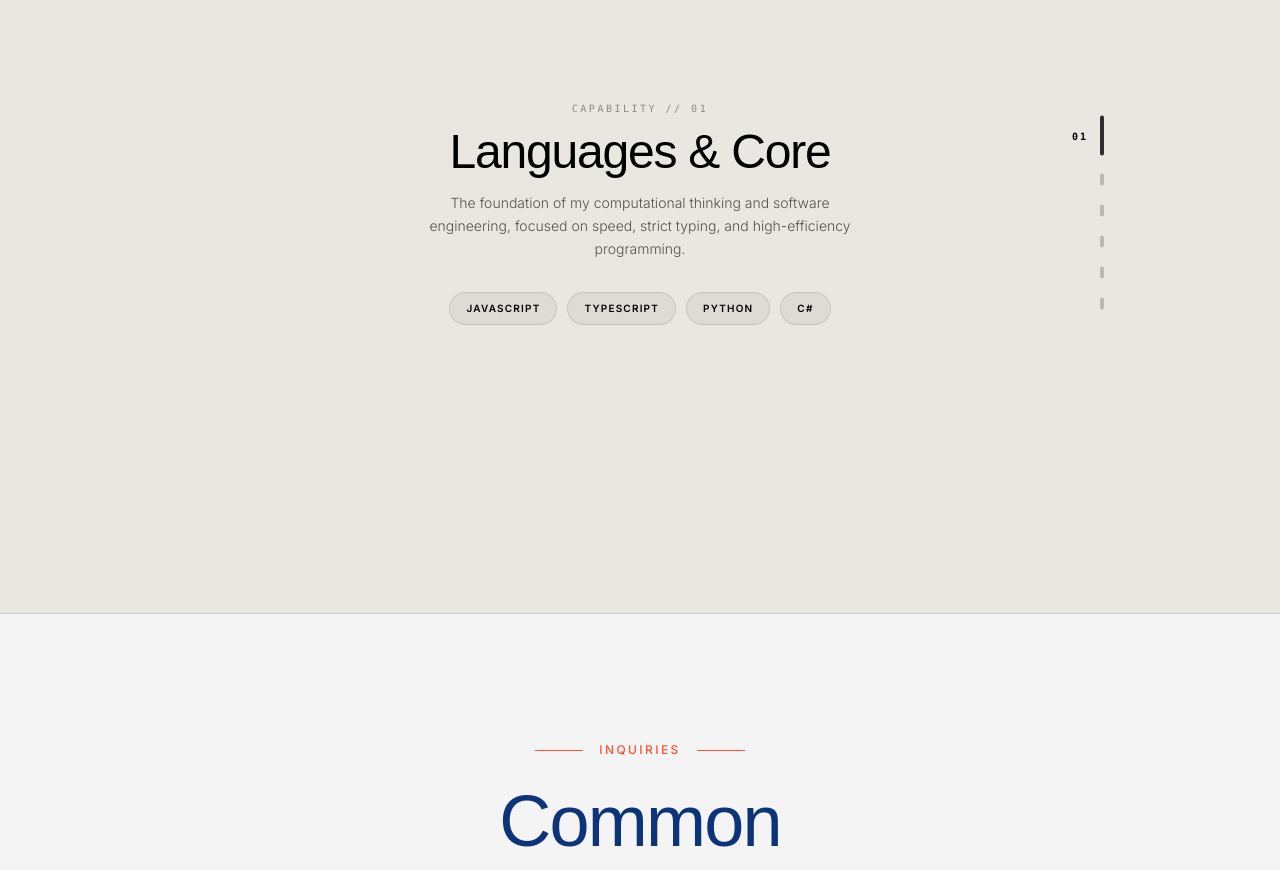
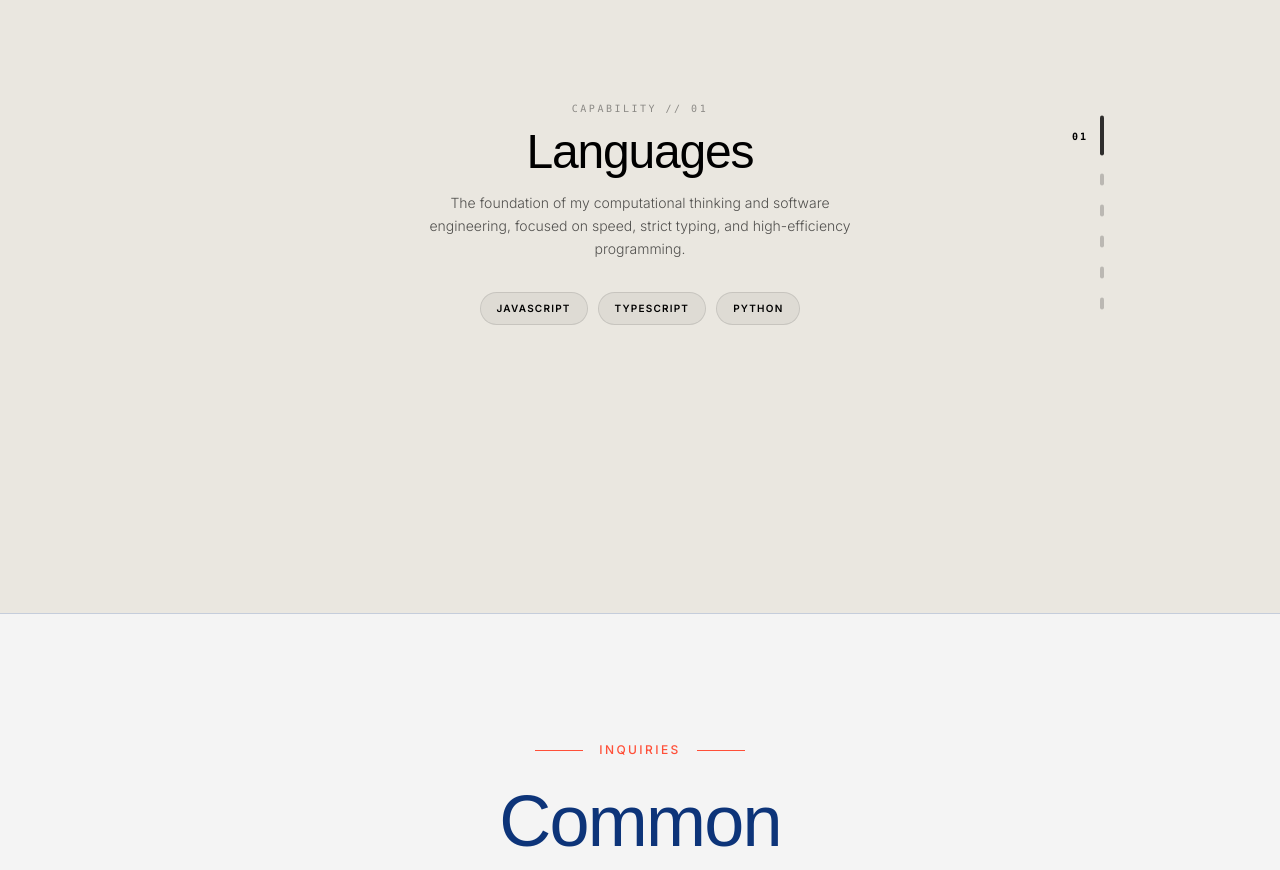
Before and after one commit to Abhas7/Abhas-Portfolio, a Next.js app: page / in a window 1280 px wide. Shown: the part 10180-11050 px from the top of the page. Built offline with nearby package versions, Linux system fonts and the light colour scheme; a web font is replaced by a local one.

Commit message:
adding skills

```diff
--- a/components/Skills.tsx
+++ b/components/Skills.tsx
@@ -6,50 +6,50 @@ import { ScrollingFeatureShowcase } from "@/components/ui/interactive-scrolling-
 
 const techGroups = [
     {
-        title: "Languages & Core",
+        title: "Languages",
         description: "The foundation of my computational thinking and software engineering, focused on speed, strict typing, and high-efficiency programming.",
         icon: <Code size={32} className="text-current" />,
-        skills: ["JavaScript", "TypeScript", "Python", "C#"],
+        skills: ["JavaScript", "TypeScript", "Python"],
         bgColor: "#EAE7E0",
         textColor: "#000000"
     },
     {
-        title: "Frontend Ecosystem",
+        title: "Frontend",
         description: "Crafting immersive web experiences with responsive layouts, pixel-perfect design systems, and highly optimized component architectures.",
         icon: <Globe size={32} className="text-current" />,
-        skills: ["Next.js", "React", "Context API", "Chakra UI", "Vite", "Vue.js", "Three.js", "Tailwind CSS"],
+        skills: ["React.js", "Next.js", "Redux", "Tailwind CSS", "HTML5", "CSS3"],
         bgColor: "#E0E3EA",
         textColor: "#000000"
     },
     {
-        title: "Backend & Systems",
+        title: "Backend",
         description: "Designing secure REST and GraphQL APIs, managing real-time event streams, and implementing scalable, concurrent server architectures.",
         icon: <Server size={32} className="text-current" />,
-        skills: ["Node.js", "Express.js", "ASP.NET Core", "EF Core", "FastAPI", "Flask", "GraphQL", "Socket.io", "JWT", "Prisma"],
+        skills: ["Node.js", "Express.js", "Flask", "REST APIs", "JWT", "Auth & RBAC"],
         bgColor: "#EAE0E3",
         textColor: "#000000"
     },
     {
-        title: "Data Architecture",
+        title: "Databases",
         description: "Modeling relational schemas, indexing queries, and managing non-relational database structures to ensure fast access times and data integrity.",
         icon: <Database size={32} className="text-current" />,
-        skills: ["Postgres", "Pinecone", "MongoDB", "MySQL", "Cassandra", "Supabase", "Firebase"],
+        skills: ["PostgreSQL", "MongoDB", "Redis", "Supabase", "Pinecone", "SQL"],
         bgColor: "#E0EAE5",
         textColor: "#000000"
     },
     {
-        title: "Cloud & Devops",
+        title: "DevOps & Cloud",
         description: "Deploying highly available servers, automating deployment pipelines, and managing serverless and containerized environments.",
         icon: <Cloud size={32} className="text-current" />,
-        skills: ["AWS", "GCP", "Docker", "Kubernetes", "Vercel", "Netlify", "OpenStack", "Oracle", "Jenkins"],
+        skills: ["Docker", "AWS", "GitHub Actions", "CI/CD", "Linux", "Vercel"],
         bgColor: "#E7EAE0",
         textColor: "#000000"
     },
     {
-        title: "AI & Data Science",
-        description: "Training neural networks, processing pipelines, and applying statistical models to engineer automated, intelligent systems.",
+        title: "AI & Generative AI",
+        description: "Developing intelligent applications using LLMs, prompt engineering, semantic search, vector databases, and retrieval-augmented generation (RAG) pipelines.",
         icon: <Cpu size={32} className="text-current" />,
-        skills: ["LangChain", "Ollama", "PyTorch", "TensorFlow", "Scikit-Learn", "NumPy", "Pandas", "Plotly", "OpenCV"],
+        skills: ["LangChain", "Ollama", "RAG Pipelines", "LLM Integration", "Prompt Engineering", "Semantic Search", "Vector Databases", "Embeddings"],
         bgColor: "#E5E0EA",
         textColor: "#000000"
     }
```
